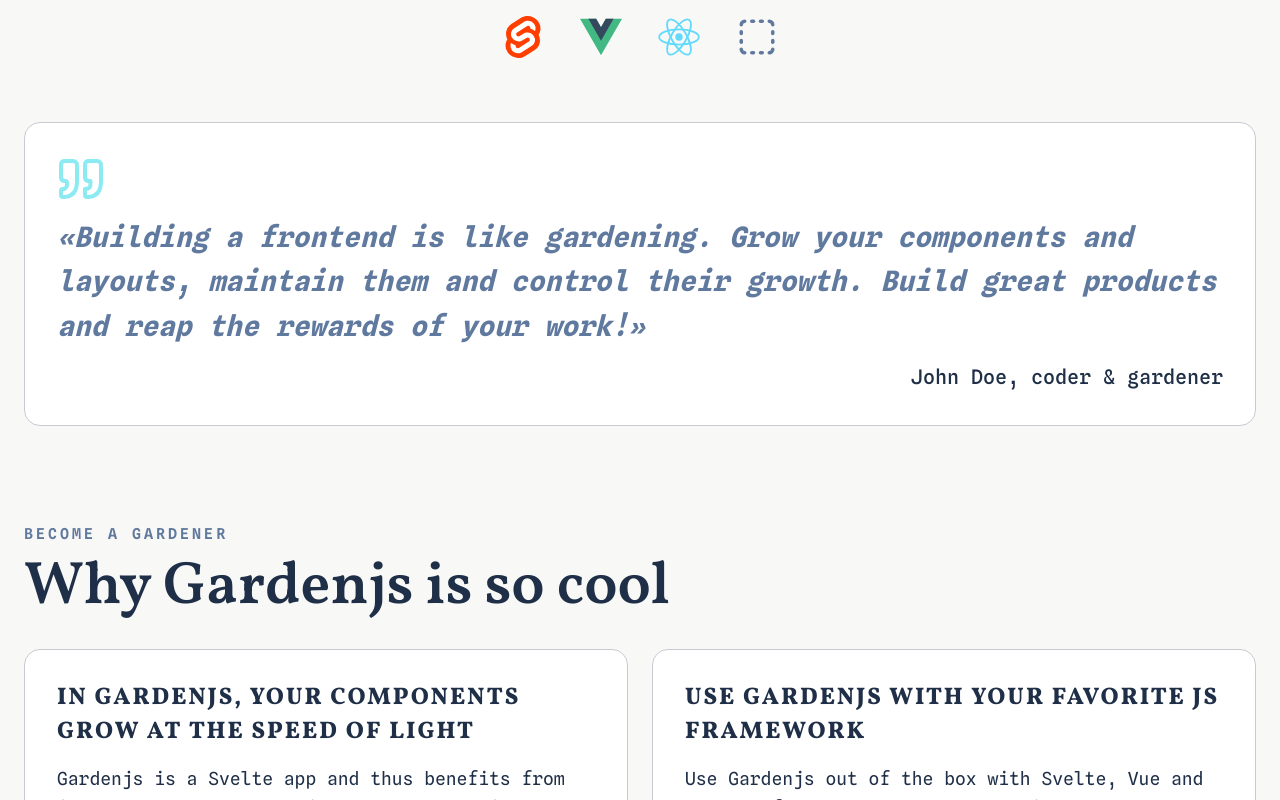
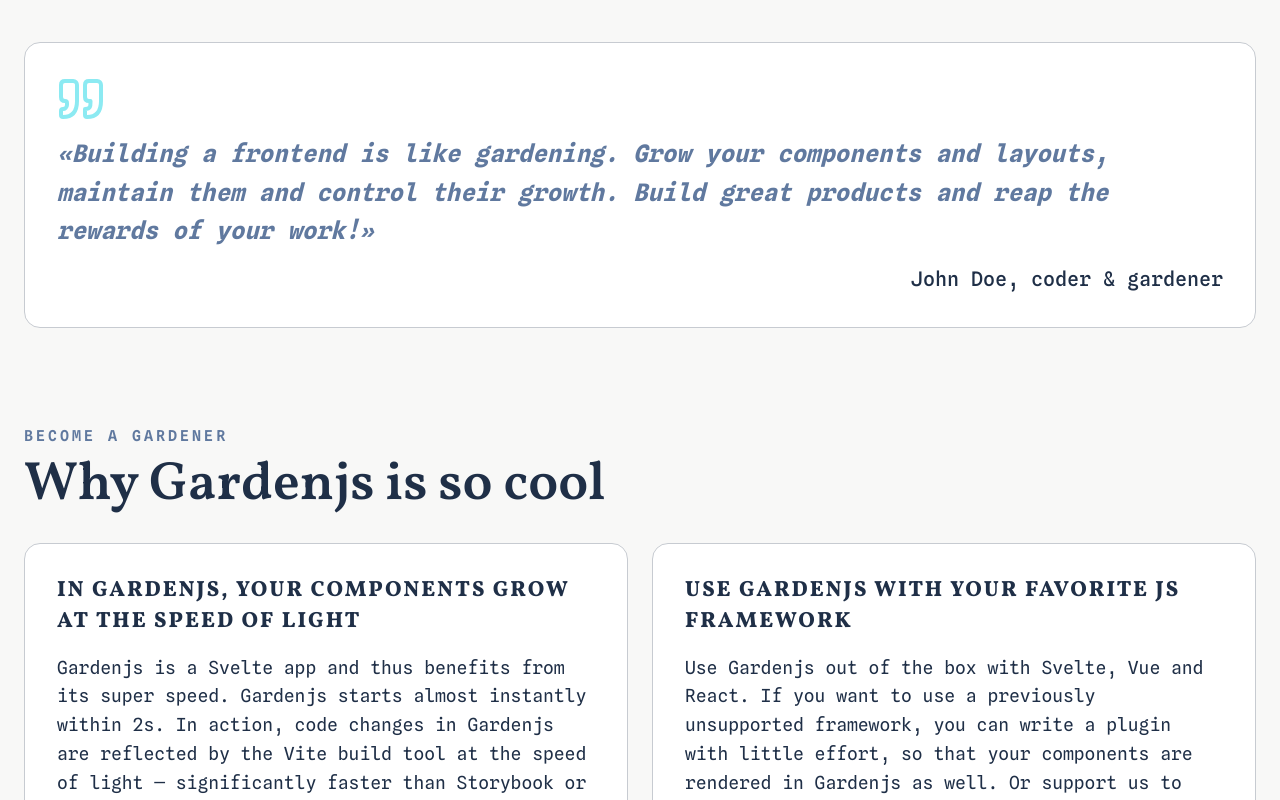
Before and after one commit to gardenjs/docs, a SvelteKit app: page / in a window 1280 px wide. Shown: the part 1300-2100 px from the top of the page. Built offline with nearby package versions, Linux system fonts and the light colour scheme.

Commit message:
font-size improvements

```diff
--- a/src/components/blockquote/Blockquote.svelte
+++ b/src/components/blockquote/Blockquote.svelte
@@ -47,10 +47,10 @@
         font-size: 1.25rem;
       }
       @media (min-width: 840px) {
-        font-size: 1.5rem;
+        font-size: 1.25rem;
       }
       @media (min-width: 1280px) {
-        font-size: 1.75rem;
+        font-size: 1.5rem;
       }
     }
     .author {
--- a/src/components/cards/Cards.svelte
+++ b/src/components/cards/Cards.svelte
@@ -41,11 +41,11 @@
         font-variation-settings: 'wght' 800;
       }
       @media (min-width: 840px) {
-        font-size: 1.375rem;
+        font-size: 1.25rem;
       }
       @media (min-width: 960px) {
         margin: 0 0 1rem;
-        font-size: 1.5rem;
+        font-size: 1.375rem;
         text-transform: uppercase;;
       }
     }
--- a/src/components/chapterintro/Chapterintro.svelte
+++ b/src/components/chapterintro/Chapterintro.svelte
@@ -68,7 +68,7 @@
         font-size: 2.5rem;
       }
       @media (min-width: 960px) {
-        font-size: 3.75rem;
+        font-size: 3.375rem;
       }
     }
     p {
```
